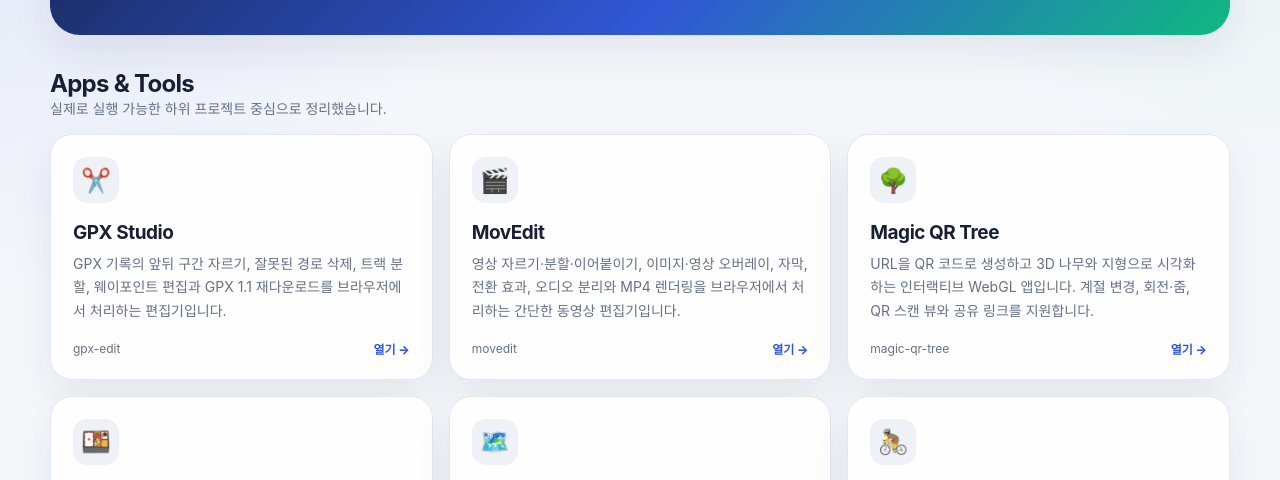
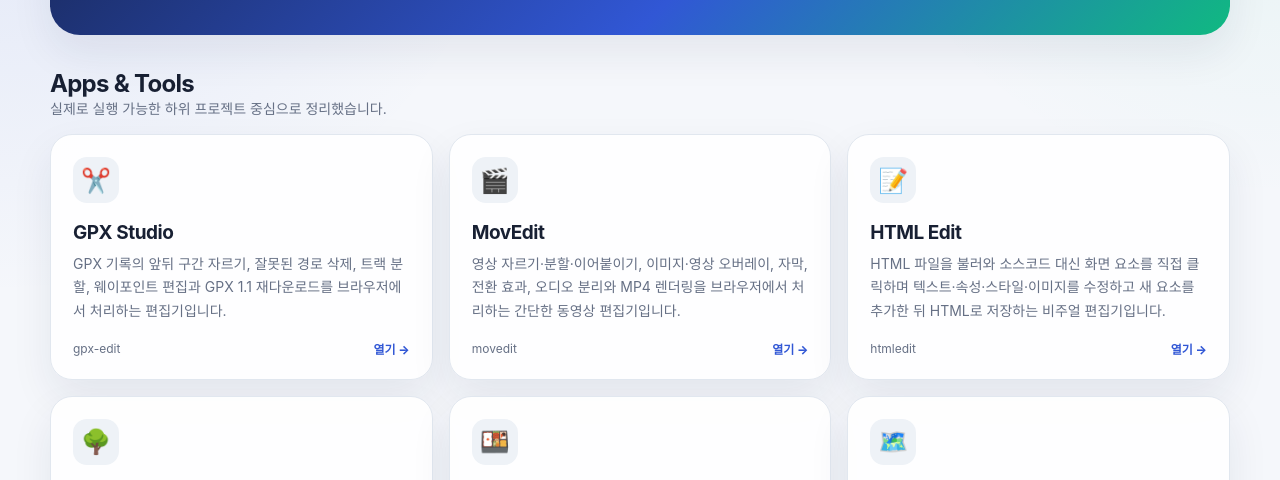
Before and after one commit to mycodehive/application, a plain HTML site: page index.html in a window 1280 px wide. Shown: the part 248-728 px from the top of the page. Drawn offline with Linux system fonts and the light colour scheme.

Commit message:
Add HTML Edit to application launcher

```diff
--- a/index.html
+++ b/index.html
@@ -17,6 +17,7 @@
     <section class="grid">
       <a class="card" href="./gpx-edit/"><div class="icon">✂️</div><h3>GPX Studio</h3><p>GPX 기록의 앞뒤 구간 자르기, 잘못된 경로 삭제, 트랙 분할, 웨이포인트 편집과 GPX 1.1 재다운로드를 브라우저에서 처리하는 편집기입니다.</p><div class="meta"><span>gpx-edit</span><span class="open">열기 →</span></div></a>
       <a class="card" href="./movedit/"><div class="icon">🎬</div><h3>MovEdit</h3><p>영상 자르기·분할·이어붙이기, 이미지·영상 오버레이, 자막, 전환 효과, 오디오 분리와 MP4 렌더링을 브라우저에서 처리하는 간단한 동영상 편집기입니다.</p><div class="meta"><span>movedit</span><span class="open">열기 →</span></div></a>
+      <a class="card" href="./htmledit/"><div class="icon">📝</div><h3>HTML Edit</h3><p>HTML 파일을 불러와 소스코드 대신 화면 요소를 직접 클릭하며 텍스트·속성·스타일·이미지를 수정하고 새 요소를 추가한 뒤 HTML로 저장하는 비주얼 편집기입니다.</p><div class="meta"><span>htmledit</span><span class="open">열기 →</span></div></a>
       <a class="card" href="./magic-qr-tree/"><div class="icon">🌳</div><h3>Magic QR Tree</h3><p>URL을 QR 코드로 생성하고 3D 나무와 지형으로 시각화하는 인터랙티브 WebGL 앱입니다. 계절 변경, 회전·줌, QR 스캔 뷰와 공유 링크를 지원합니다.</p><div class="meta"><span>magic-qr-tree</span><span class="open">열기 →</span></div></a>
       <a class="card" href="./sejonglaunch/"><div class="icon">🍱</div><h3>세종대 점심픽</h3><p>식당 DB를 기반으로 거리·가격·분류 조건에 맞는 점심 식당을 최대 3곳까지 무작위 추천하는 도구입니다.</p><div class="meta"><span>sejonglaunch</span><span class="open">열기 →</span></div></a>
       <a class="card" href="./gpxnavi/"><div class="icon">🗺️</div><h3>GPX Navi</h3><p>GPX 파일을 불러와 지도에 경로를 표시하고 현재 위치, 남은 거리, 경로 이탈 여부 등을 확인하는 내비게이션 도구입니다.</p><div class="meta"><span>gpxnavi</span><span class="open">열기 →</span></div></a>
```
